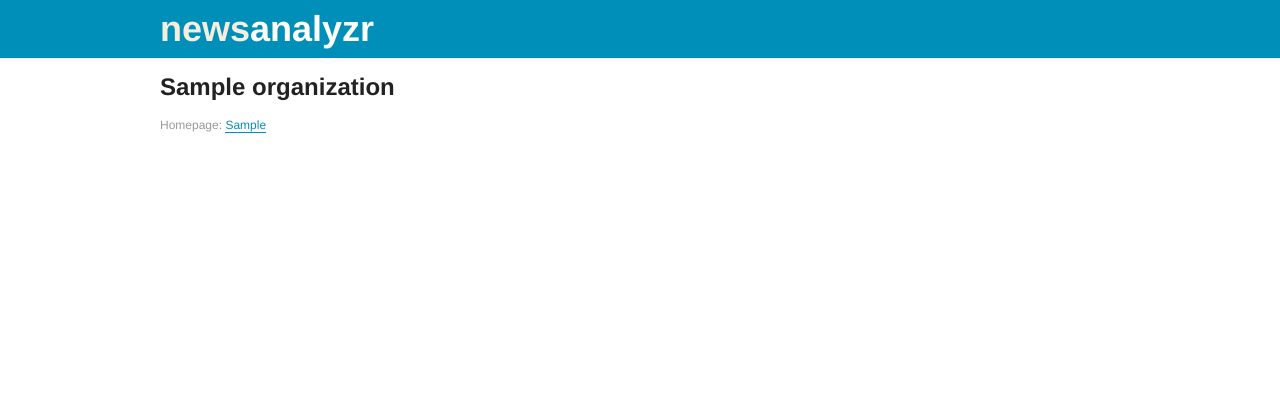
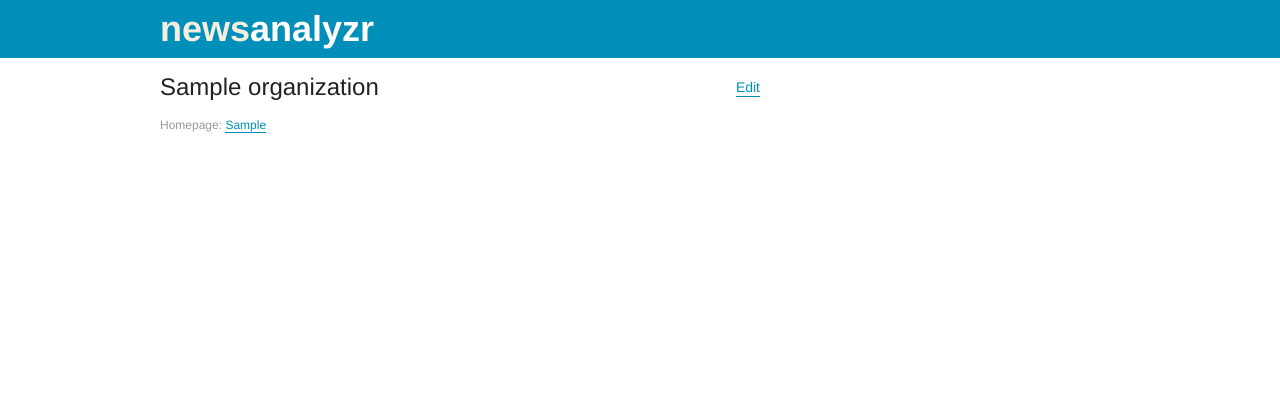
Before and after one commit to danielbachhuber/News-Analyzr, a Django app: a page that uses templates/organizations/organization_detailed.html in a window 1280 px wide. Shown: the top 420 px of the page. Run offline with Django 3.2, Linux system fonts and the light colour scheme; tables that the repository leaves empty hold one stand-in row (values such as "Sample post").

Commit message:
More single styling work

```diff
--- a/media/css/style.css
+++ b/media/css/style.css
@@ -87,6 +87,19 @@ a {
     color: #FFFFFF;
 }
 
+.main h2 {
+    font-weight: normal;
+}
+
+.main h2 a.edit {
+    float: right;
+    font-size: 14px;
+}
+
+.main .page {
+    width: 600px;
+}
+
 .main .meta {
     color: #999999;
 }
--- a/templates/organizations/organization_detailed.html
+++ b/templates/organizations/organization_detailed.html
@@ -3,10 +3,11 @@
 {% block content %}
 <div class="main" id="organization_detailed">
 
+<div class="page">
 {% if organization %}
 <div class="entry">
 
-	<h2>{{ organization.name }}</h2>
+	<h2><a class="edit" href="{{ organization.get_edit_url }}">Edit</a>{{ organization.name }}</h2>
 
 	<div class="meta">
 		<p class="homepage"><label>Homepage:</label> <a href="{{ organization.homepage }}">{{ organization.homepage }}</a></p>
@@ -18,6 +19,7 @@
 {% else %}
 <div class="message error">There's no organization at this address</div>
 {% endif %}
+</div>
 
 </div>
 {% endblock %}
```
